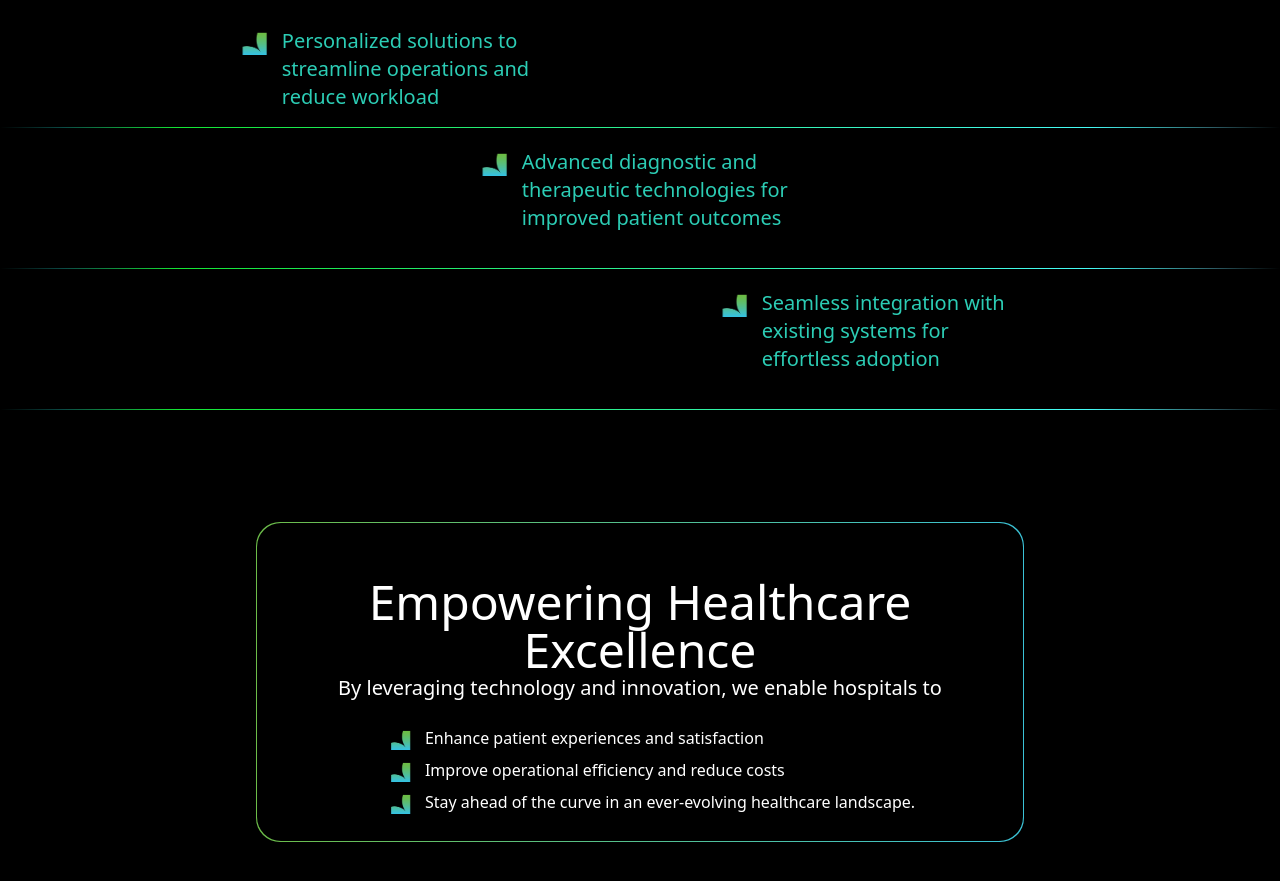
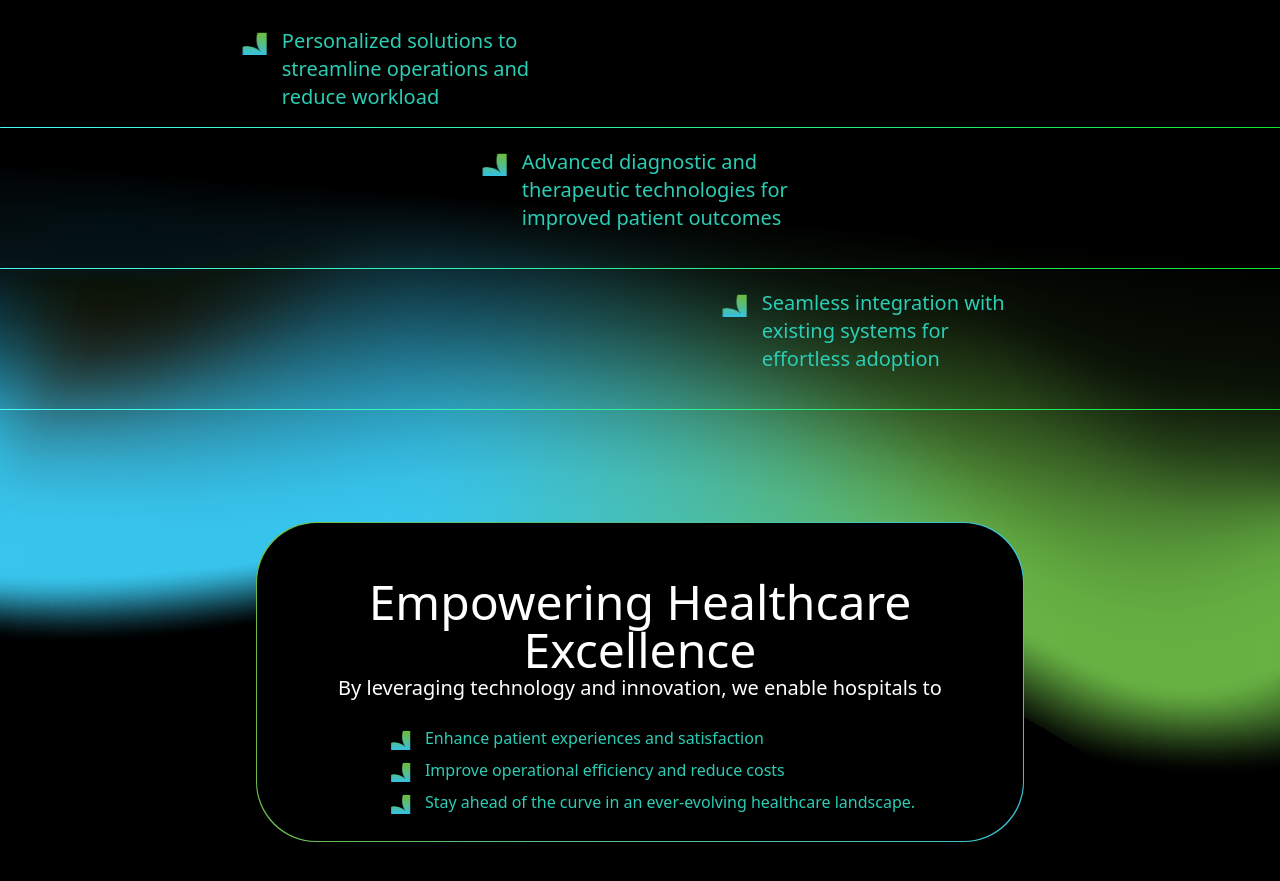
Before and after one commit to akhilr22/schutzen, a Next.js app: page /about in a window 1280 px wide. Shown: the part 1680-2561 px from the top of the page. Built offline with nearby package versions, Linux system fonts and the light colour scheme.

Commit message:
about us bg second addex

```diff
--- a/src/app/about/page.tsx
+++ b/src/app/about/page.tsx
@@ -1,5 +1,6 @@
 import React from "react";
 import bg from "@/app/assets/aboutUs_bg.png";
+import bg2 from "@/app/assets/aboutBg-2.png";
 import boxIcon from "@/app/assets/box-cornner.png";
 import Image from "next/image";
 export default function page() {
@@ -51,7 +52,13 @@ export default function page() {
         </div>
       </div>
 
-      <div className="mt-10">
+      <div
+        className="mt-10 min-h-screen bg-[length:100vw_650px]  bg-[position:0_80%] "
+        style={{
+          backgroundImage: `url(${bg2.src})`,
+          backgroundRepeat: "no-repeat", // Prevents tiling
+        }}
+      >
         <div className="flex justify-around text-start ">
           {" "}
           <div className=" w-1/4 text-xl text-[#2ccdb5] flex">
@@ -61,7 +68,7 @@ export default function page() {
           <div></div>
         </div>
         <div
-          className="stripe_line mx-auto rounded-full scroll_animate overflow-x-hidden h-[1px] w-full mt-4"
+          className=" stripe_full mx-auto rounded-full scroll_animate overflow-x-hidden h-[1px] w-full mt-4"
           data-aos="fade-right"
         ></div>{" "}
         <div className="flex justify-center text-start ">
@@ -72,7 +79,7 @@ export default function page() {
           </div>
         </div>
         <div
-          className="stripe_line mx-auto rounded-full scroll_animate overflow-x-hidden h-[1px] w-full mt-4"
+          className="stripe_full mx-auto rounded-full scroll_animate overflow-x-hidden h-[1px] w-full mt-4"
           data-aos="fade-right"
         ></div>{" "}
         <div className="flex justify-around text-start ">
@@ -84,15 +91,15 @@ export default function page() {
           </div>
         </div>
         <div
-          className="stripe_line mx-auto rounded-full scroll_animate overflow-x-hidden h-[1px] w-full mt-4"
+          className="stripe_full mx-auto rounded-full scroll_animate overflow-x-hidden h-[1px] w-full mt-4"
           data-aos="fade-right"
         ></div>{" "}
         <div className="mt-28 flex justify-center items-center">
           <div
-            className="w-20 h-20 sm:w-3/5 sm:h-80 p-[1px] bg-gradient-to-r from-[#6dbd49] to-[#3bc2d6] rounded-3xl scroll_animate mx-auto"
+            className="w-20 h-20 sm:w-3/5 sm:h-80 p-[1px] bg-gradient-to-r from-[#6dbd49] to-[#3bc2d6] rounded-[60px] scroll_animate mx-auto"
             data-aos="fade-right"
           >
-            <div className="w-full h-full bg-black rounded-3xl flex flex-col items-center justify-center">
+            <div className="w-full h-full bg-black rounded-[60px] flex flex-col items-center justify-center">
               <div className="text-center">
                 <div className="pt-7">
                   <span className="text-5xl block ">Empowering Healthcare Excellence</span>
@@ -101,7 +108,7 @@ export default function page() {
               </div>
 
               <div className="mt-6 w-full flex justify-center">
-                <div className="ml-6">
+                <div className="ml-6 text-[#2ccdb5]">
                   <div className="flex items-center">
                     <Image src={boxIcon} alt="boxImg" className="w-6 h-6 mr-3" />
                     <p>Enhance patient experiences and satisfaction</p>
@@ -116,7 +123,6 @@ export default function page() {
                   </div>
                 </div>
               </div>
-
             </div>
           </div>
         </div>
--- a/src/app/css/globals.css
+++ b/src/app/css/globals.css
@@ -75,6 +75,36 @@ section {
   );
 }
 
+.stripe_full {
+  background: hsla(189, 38%, 28%, 1);
+
+  background: linear-gradient(
+    360deg,
+    hsla(189, 38%, 28%, 1) 0%,
+    hsla(178, 97%, 63%, 1) 0%,
+    hsla(129, 84%, 49%, 1) 100%,
+    hsla(175, 74%, 17%, 1) 100%
+  );
+
+  background: -moz-linear-gradient(
+    360deg,
+    hsla(189, 38%, 28%, 1) 0%,
+    hsla(178, 97%, 63%, 1) 0%,
+    hsla(129, 84%, 49%, 1) 100%,
+    hsla(175, 74%, 17%, 1) 100%
+  );
+
+  background: -webkit-linear-gradient(
+    360deg,
+    hsla(189, 38%, 28%, 1) 0%,
+    hsla(178, 97%, 63%, 1) 0%,
+    hsla(129, 84%, 49%, 1) 100%,
+    hsla(175, 74%, 17%, 1) 100%
+  );
+
+  filter: progid: DXImageTransform.Microsoft.gradient( startColorstr="#2c5a62", endColorstr="#44fcf5", GradientType=1 );
+}
+
 .stripe_line_vertical {
   background: hsla(0, 0%, 0%, 1);
 
```
Also changed, not shown: src/app/assets/aboutBg-2.png (added).
